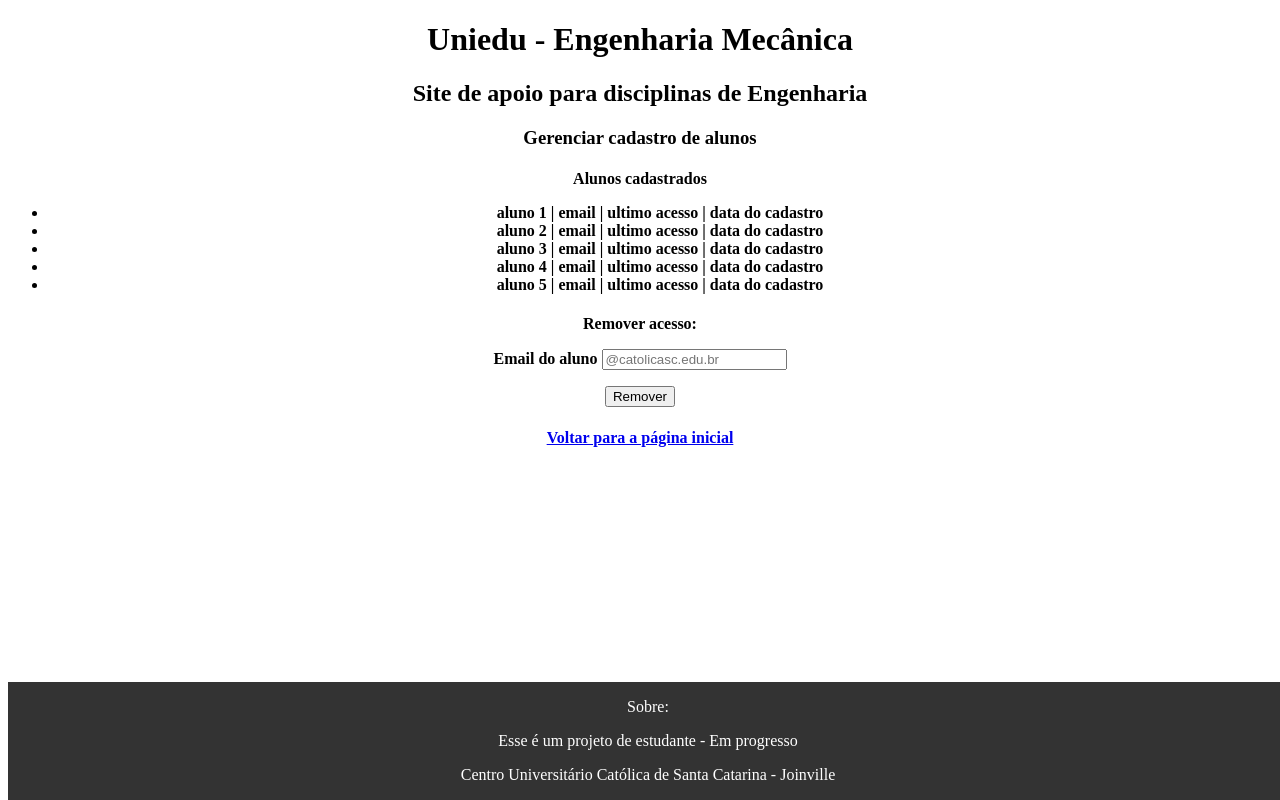
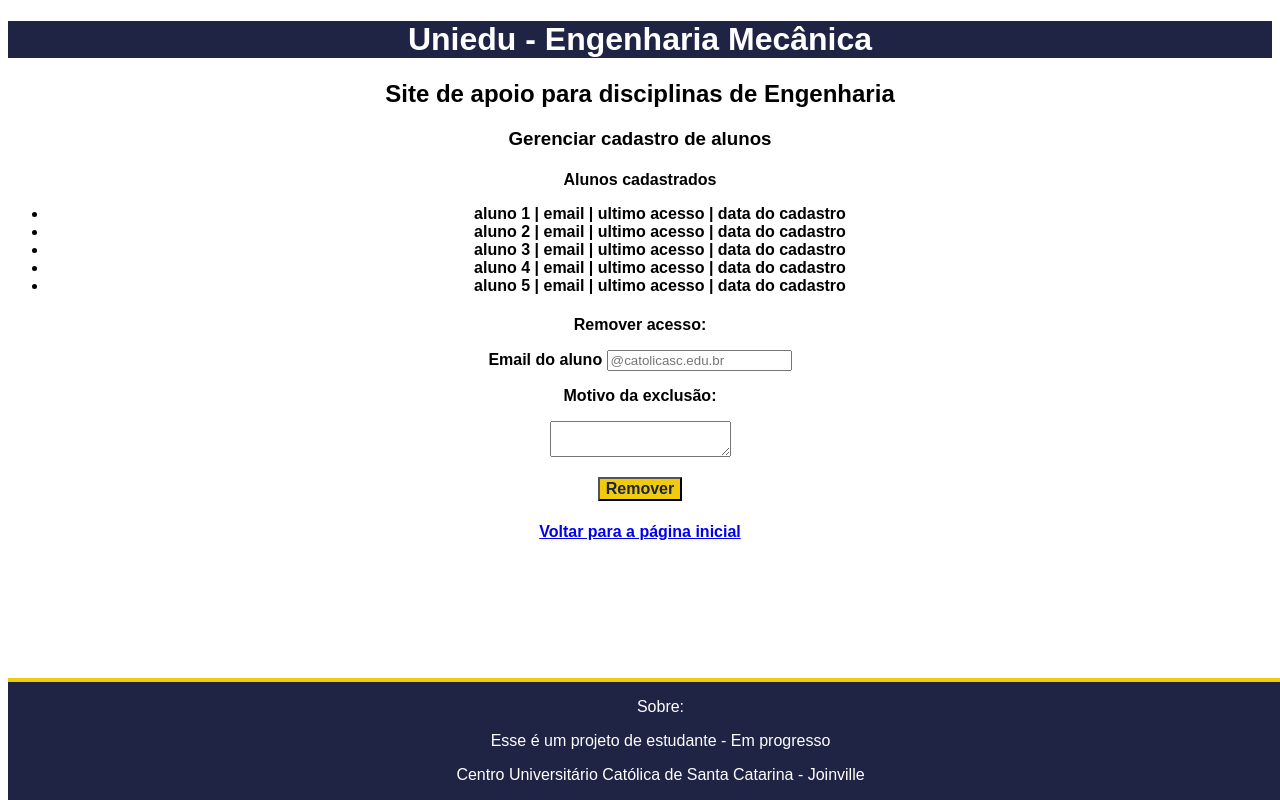
Before and after one commit to marcelojuninho7/uniedu_catolica.sc, a plain HTML site: page admin.html in a window 1280 px wide. Drawn offline with Linux system fonts and the light colour scheme.

Commit message:
atualizado css

```diff
--- a/admin.html
+++ b/admin.html
@@ -35,8 +35,18 @@
         <h4>
             <p>Remover acesso:</p>
             <p>Email do aluno <input type="email" name="email" placeholder="@catolicasc.edu.br"></p>
-            <p><button>Remover</button></p>
+
+            <p>
+                <label for="textao">Motivo da exclusão:</label>
+            </p>
+            <p>
+                <textarea name="textao" id="textao"></textarea>
+            </p>
+            <p>
+                <button type="button" onclick="confirm('Confirma a remoção do acesso do aluno?')">Remover</button>
+            </p>
         </h4>
+
         <h4>
             <a href="/disciplinas.html">Voltar para a página inicial</a>
         </h4>
@@ -44,9 +54,11 @@
     </body>
 
     <footer>
-        <p>Sobre:</p>
-        <p>Esse é um projeto de estudante - Em progresso</p>
-        <p>Centro Universitário Católica de Santa Catarina - Joinville</p>
+        <div class="rodapé">
+            <p>Sobre:</p>
+            <p>Esse é um projeto de estudante - Em progresso</p>
+            <p>Centro Universitário Católica de Santa Catarina - Joinville</p>
+        </div>
     </footer>
 
 </html>
--- a/style.css
+++ b/style.css
@@ -4,6 +4,9 @@ header{
 
 body{
     text-align: center;
+    font-family: "Montserrat", Sans-serif;
+    font-size: 16px;
+    font-weight: 500;
 }
 
 footer{
@@ -21,4 +24,30 @@ footer {
     position: absolute;
     bottom: 0;
     width: 100%;
+    background-color: #1F2344;
 }
+
+button {
+    font-family: "Montserrat", Sans-serif;
+    font-size: 16px;
+    font-weight: bold;
+    text-transform: capitalize;
+    fill: #1F2344;
+    color: #1F2344;
+    background-color: #EFCB0C;
+    border-radius: 0px 0px 0px 0px;
+}
+
+.rodapé {
+    padding: 0px 0px 0px 25px;
+    border-style: solid;
+    border-width: 4px 0px 0px 0px;
+    border-color: #EFCB0C;
+}
+
+header {
+    text-align: center;
+    color: #fff;
+    background-color: #1F2344;
+    width: 100%;
+}
```
Also changed, not shown: disciplinas.html (+5 -3 lines), inicio.html (deleted, +0 -14 lines), login.html (+5 -3 lines).
